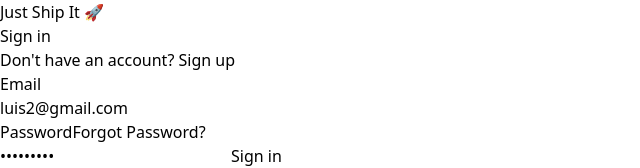
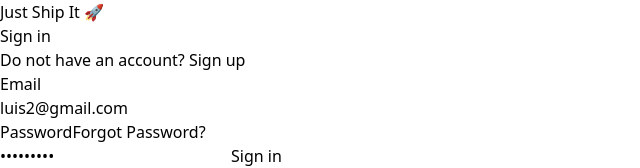
Before and after one commit to luije87/ship-it-quick, a Next.js app: page /sign-in in a window 1280 px wide. Shown: the top 168 px of the page, without its empty margins (0-640 px from the left). Built offline with nearby package versions, Linux system fonts and the light colour scheme.

Commit message:
refactor: Update sign-in page to use consistent language for account creation link

```diff
--- a/app/(auth-pages)/sign-in/page.tsx
+++ b/app/(auth-pages)/sign-in/page.tsx
@@ -10,7 +10,7 @@ export default function Example() {
     <form className="flex-1 flex flex-col min-w-64">
       <h1 className="text-2xl font-medium">Sign in</h1>
       <p className="text-sm text-foreground">
-        Don't have an account?{" "}
+        Do not have an account?{" "}
         <Link className="text-foreground font-medium underline" href="/sign-up">
           Sign up
         </Link>
```
